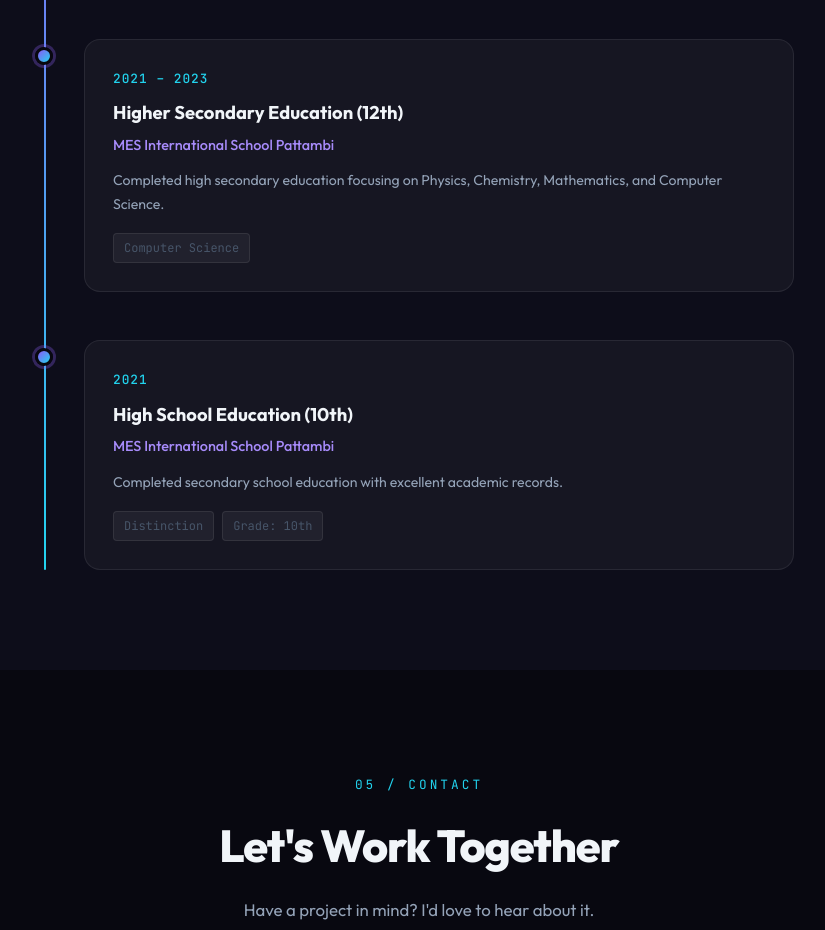
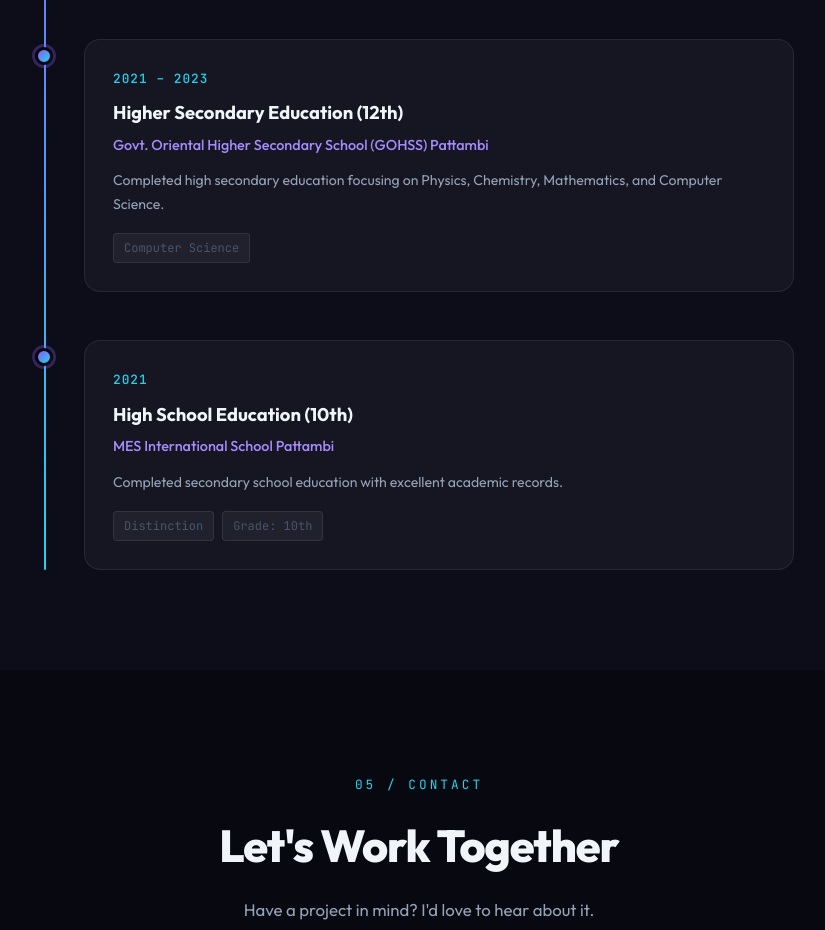
Before and after one commit to rprahul07/veena, a plain HTML site: page index.html in a window 1280 px wide. Shown: the part 4520-5450 px from the top of the page, without its empty margins (221-1046 px from the left). Drawn offline with Linux system fonts and the light colour scheme.

Commit message:
Update higher secondary school to GOHSS Pattambi

```diff
--- a/index.html
+++ b/index.html
@@ -415,7 +415,7 @@
           <div class="timeline-card">
             <div class="timeline-year">2021 – 2023</div>
             <h3 class="timeline-title">Higher Secondary Education (12th)</h3>
-            <p class="timeline-org">MES International School Pattambi</p>
+            <p class="timeline-org">Govt. Oriental Higher Secondary School (GOHSS) Pattambi</p>
             <p class="timeline-desc">Completed high secondary education focusing on Physics, Chemistry, Mathematics, and Computer Science.</p>
             <div class="timeline-tags">
               <span class="ptag">Computer Science</span>
```
